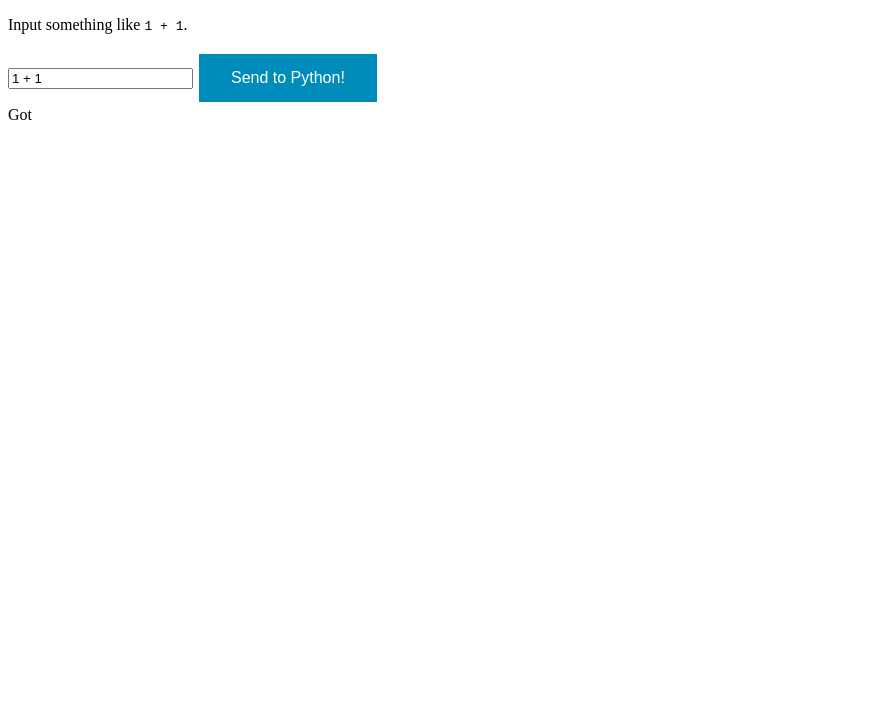
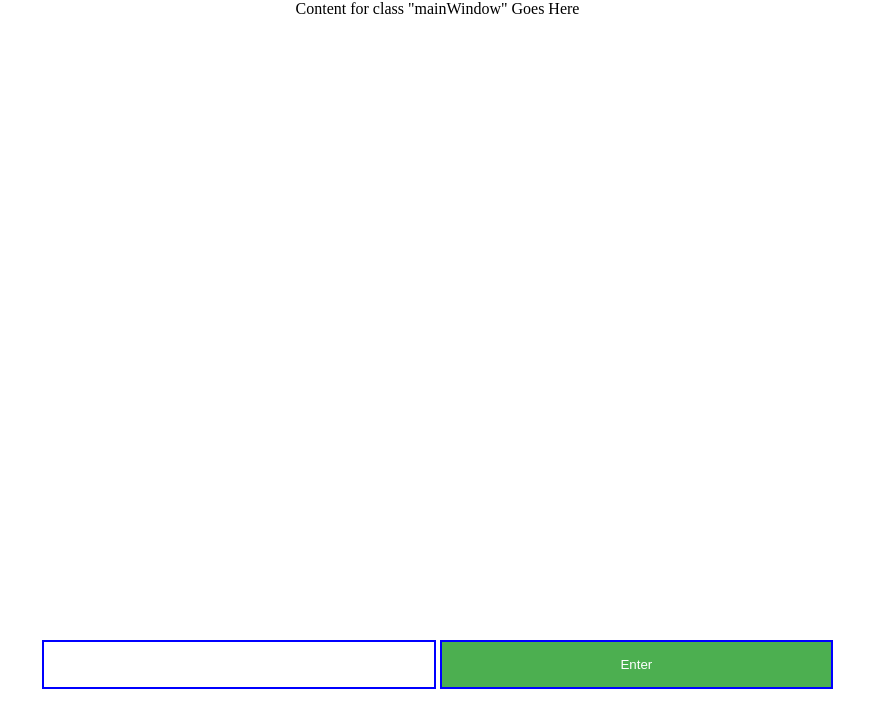
Before and after one commit to ChanceMaker/vincentStub, an Electron app: page index.html in a window 875 px wide. Drawn offline with Linux system fonts and the light colour scheme; no server answers.

Commit message:
some changes made : )

```diff
--- /dev/null
+++ b/css/style.css
@@ -0,0 +1,44 @@
+/* CSS Document */
+html,body{
+    height:100%;
+    margin:0px;
+}
+.button {
+         box-sizing: border-box;
+         color: white;
+         padding: 15px 32px;
+         width:45%;
+
+         text-align: center;
+         text-decoration: none;
+         /* margin: 5%; */
+         cursor: pointer;
+         border:2px solid blue;
+         /* float:left; */
+         }
+.button1 {background-color: #4CAF50;} /* Green */
+.button2 {background-color: #008CBA;} /* Blue */
+.mainInputBox{
+    box-sizing: border-box;
+    padding: 15px 32px;
+    width:45%;
+    height: auto;
+    /* margin:5%; */
+    border:2px solid blue;
+    /* float:left; */
+
+}
+.mainBody{
+	text-align: center
+}
+.mainWindow{
+    text-align: center;
+    height: 80%;
+
+}
+.userInput{
+    align-items: center;
+
+}
+body script {
+		}
--- a/index.html
+++ b/index.html
@@ -1,29 +1,18 @@
 <!DOCTYPE html>
 <html>
    <head>
-      <style>
-         .button {
-         border: none;
-         color: white;
-         padding: 15px 32px;
-         text-align: center;
-         text-decoration: none;
-         display: inline-block;
-         font-size: 16px;
-         margin: 4px 2px;
-         cursor: pointer;
-         }
-         .button1 {background-color: #4CAF50;} /* Green */
-         .button2 {background-color: #008CBA;} /* Blue */
-      </style>
+      <link rel="stylesheet" href="css/style.css">
+
+
    </head>
-   <body>
-    <p>Input something like <code>1 + 1</code>.</p>
-    <input id="input" value="1 + 1"></input>
-    <input class = "button button2" id="btn" type="button" value="Send to Python!"></input>
-    </br>
-    Got <span id="result"></span>
+<body class="mainBody">
 
-      <script src="./renderer.js"></script>
-   </body>
+   <div class="mainWindow">Content for class "mainWindow" Goes Here</div>
+   <div class="userInput">
+      <input class="mainInputBox" ></input>
+      <input class="button button1" id="btn" type="button" value="Enter"></input>
+   </div>
+
+	<script src="./renderer.js"></script>
+</body>
 </html>
--- a/main.js
+++ b/main.js
@@ -3,8 +3,8 @@ const { app, BrowserWindow } = require('electron')
 function createWindow(){
 		//Create the browser window
 		const win = new BrowserWindow({
-				width : 800,
-				height: 600,
+				width : 875,
+				height: 375,
 				webPreferences:{
 						nodeIntegration:true
 				}
```
